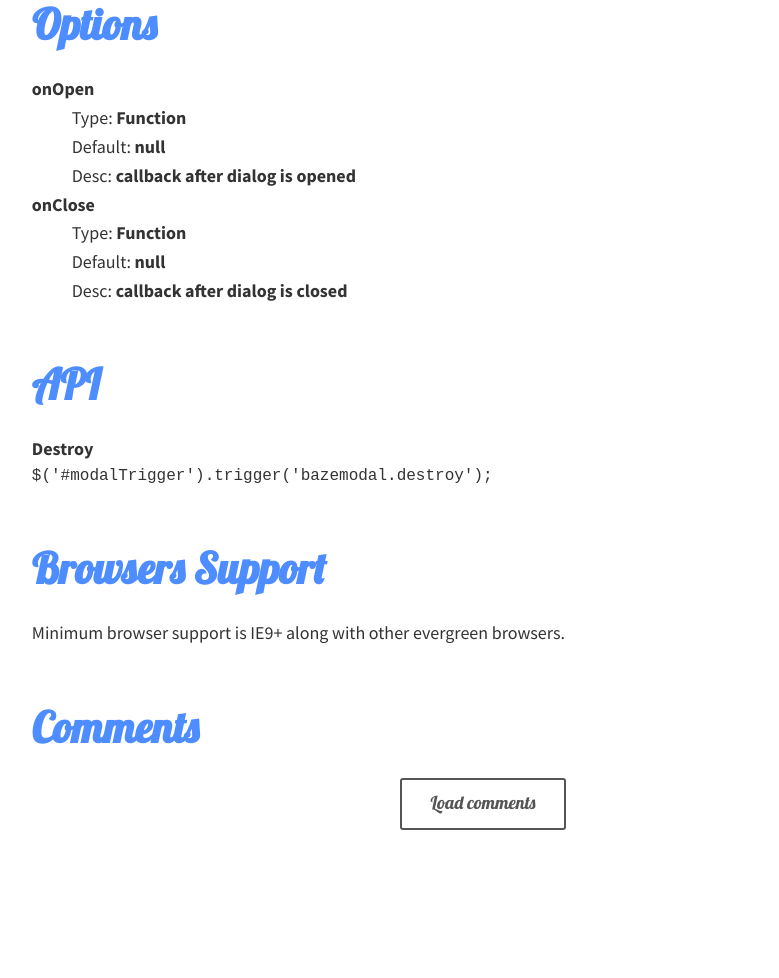
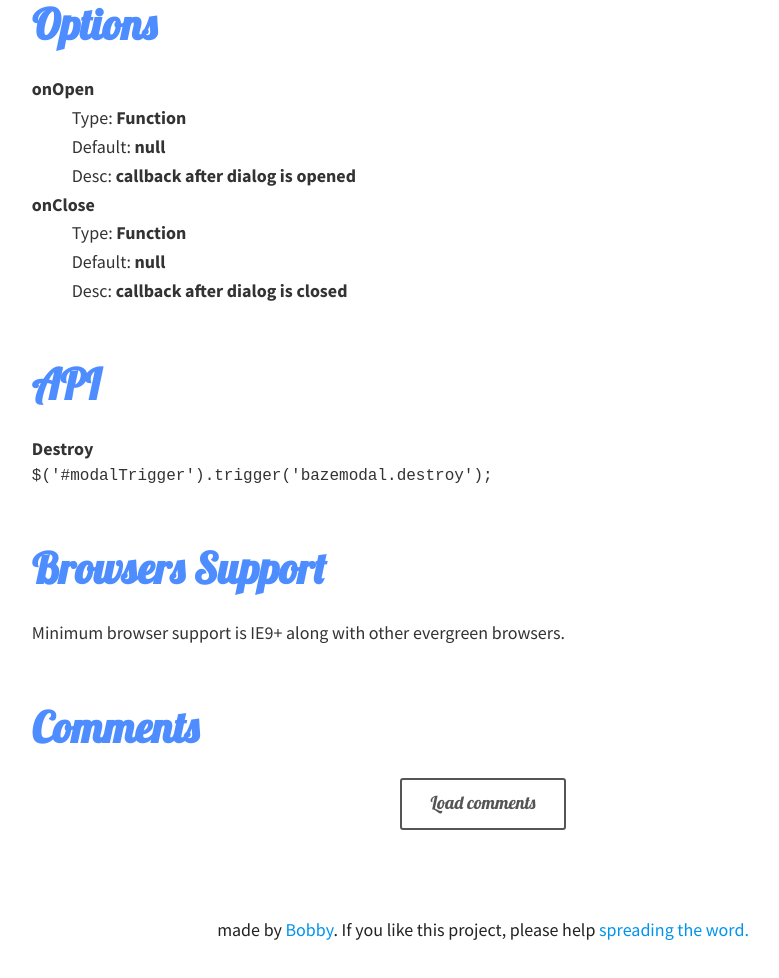
Before and after one commit to ImBobby/baze-modal, a website: page index.html in a window 1280 px wide. Shown: the part 1686-2664 px from the top of the page, without its empty margins (157-936 px from the left). Drawn offline with nearby package versions, Linux system fonts and the light colour scheme.

Commit message:
add footer

```diff
--- a/dev/sass/main.scss
+++ b/dev/sass/main.scss
@@ -34,7 +34,7 @@ html {
 }
 
 body {
-    color: #eee;
+    color: #222;
 }
 
 a {
@@ -82,6 +82,7 @@ textarea {
     height: 100vh;
     overflow: hidden;
     font-size: 22px;
+    color: #eee;
     background: #4e8dff;
 }
 
@@ -108,6 +109,7 @@ textarea {
 
 .doc {
     padding: $space;
+    margin-bottom: $space*-5;
     color: #333;
     background: #fff;
     transform: translateY( $space*-5 );
@@ -135,3 +137,7 @@ pre {
 
 // 5 Footer
 // ------------------------------------------------------------------------ //
+
+.main-footer {
+    text-align: center;
+}
--- a/index.html
+++ b/index.html
@@ -127,6 +127,12 @@
         </div>
     </div>
 
+    <footer class="main-footer">
+        <div class="container">
+            made by <a href="//twitter.com/_BobbyLie">Bobby</a>. If you like this project, please help <a href="//twitter.com/intent/tweet?text=Check%20out%20Baze%20Modal,%20simple,%20accessible%20and%20mobile%20friendly%20modal%20dialog%20by%20@_bobbylie">spreading the word.</a>
+        </div>
+    </footer>
+
     <script>window.myPrefix = '';</script>
     <script src="assets/js/main.min.js"></script>
 </body>
```
Also changed, not shown: assets/css/main.css, 1 other file.
